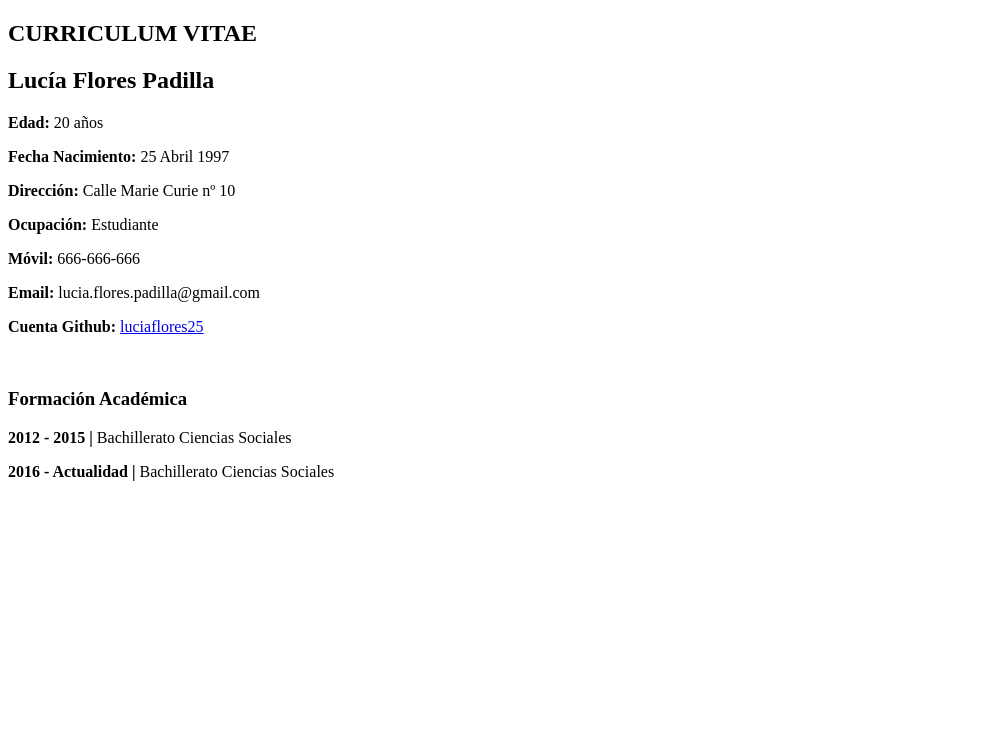
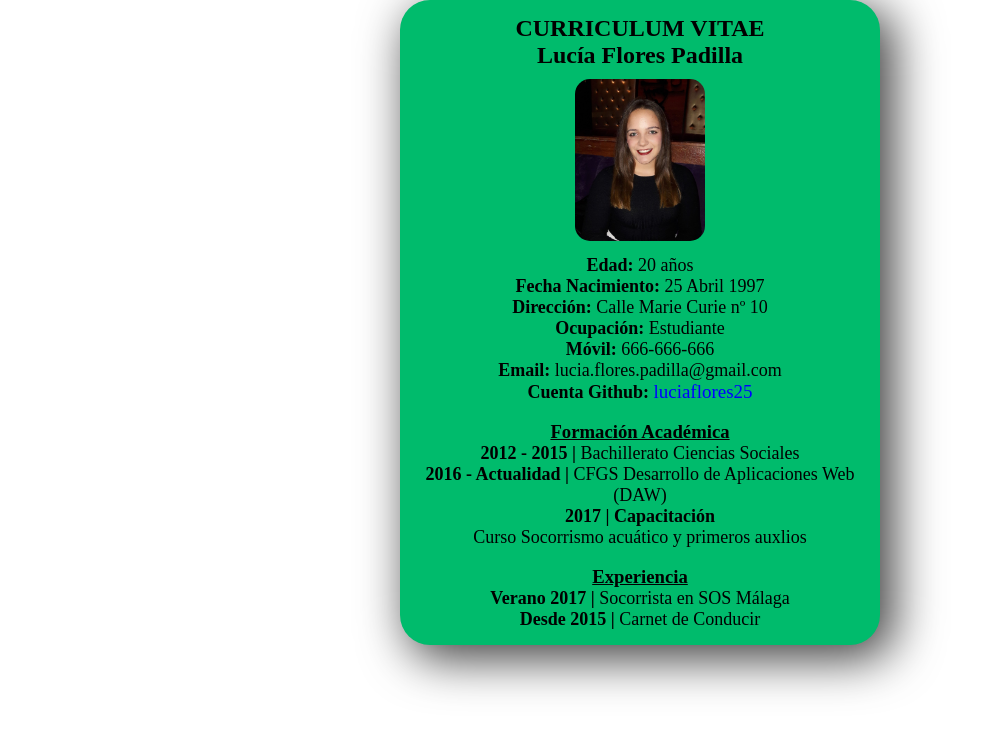
Before and after one commit to luciaflores25/luciaflores25.github.io, a plain HTML site: page index.html in a window 1280 px wide. Shown: the whole page, without its empty margins (0-984 px from the left). Drawn offline with Linux system fonts and the light colour scheme.

Commit message:
Actualizando repositorio

```diff
--- a/index.html
+++ b/index.html
@@ -3,13 +3,66 @@
 <head>
 	<meta charset="utf-8">
 	<title>Lucía Flores CV</title>
+	<style type="text/css">
+		*{
+			margin: 0 auto;
+			padding:  0 auto;
+		}
+
+		h3{
+			text-decoration: underline;
+		}
+
+		a{
+			text-decoration: none;
+			font-size: 19px;
+			color: blue;
+		}
+
+		a:hover{
+			color: white;
+		}
+
+		#wrapper{
+			background-color: #00BB6C;
+			width: 450px;
+			padding: 15px;
+			border-radius: 30px;
+			box-shadow: 11px 11px 48px 3px rgba(0,0,0,0.75);
+		}
+
+		#miFoto{
+			width: 130px;
+			height: 162px;
+			border-radius: 25px;
+			padding: 10px;
+		}
+
+		#datosPersonales{
+			text-align: center;
+		}
+
+		#datosPersonales p{
+			font-size: 18px;
+		}
+
+		#formacionYexperiencia{
+			text-align: center;
+		}
+
+		#formacionYexperiencia p{
+			font-size: 18px;
+		}
+
+	</style>
 </head>
 <body>
 	<div id="wrapper" >
+		<div id="datosPersonales" >
 
-		<h2>CURRICULUM VITAE</h2>
-		<h2><strong>Lucía Flores Padilla</strong></h2>
-		<div id="datosPersonales" >
+			<h2>CURRICULUM VITAE</h2>
+			<h2><strong>Lucía Flores Padilla</strong></h2>
+			<img id="miFoto" src="img/miFoto.jpg">
 
 			<p><strong>Edad:</strong> 20 años</p>
 			<p><strong>Fecha Nacimiento:</strong> 25 Abril 1997</p>
@@ -18,13 +71,19 @@
 			<p><strong>Móvil:</strong> 666-666-666</p>
 			<p><strong>Email:</strong> lucia.flores.padilla@gmail.com</p>
 			<p><strong>Cuenta Github:</strong> <a href="https://github.com/luciaflores25" target="_blank"> luciaflores25</a></p>
+		</div>
+		<div id="formacionYexperiencia" >
+			</br>
+			<h3>Formación Académica</h3>
+			<p><strong>2012 - 2015 |</strong> Bachillerato Ciencias Sociales</p>
+			<p><strong>2016 - Actualidad |</strong> CFGS Desarrollo de Aplicaciones Web (DAW)</p>
+			<p><strong>2017 | Capacitación</strong></br>Curso Socorrismo acuático y primeros auxlios</p>
 
 			</br>
 
-			<h3>Formación Académica</h3>
-			<p><strong>2012 - 2015 |</strong> Bachillerato Ciencias Sociales</p>
-			<p><strong>2016 - Actualidad |</strong> Bachillerato Ciencias Sociales</p>
-
+			<h3>Experiencia</h3>
+			<p><strong>Verano 2017 |</strong> Socorrista en SOS Málaga</p>
+			<p><strong>Desde 2015 |</strong> Carnet de Conducir</p>
 		</div>
 
 	</div>
```
Also changed, not shown: img/miFoto.jpg (added).
